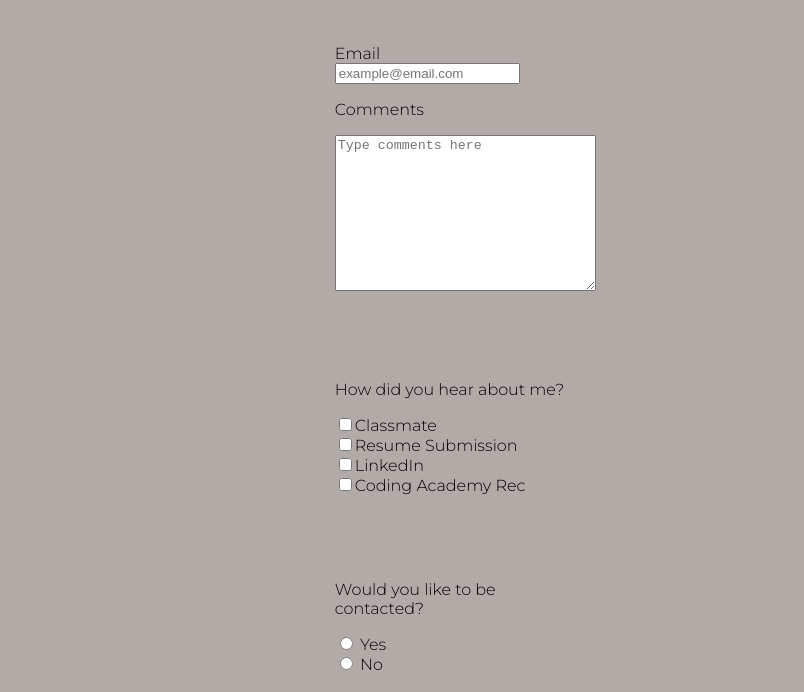
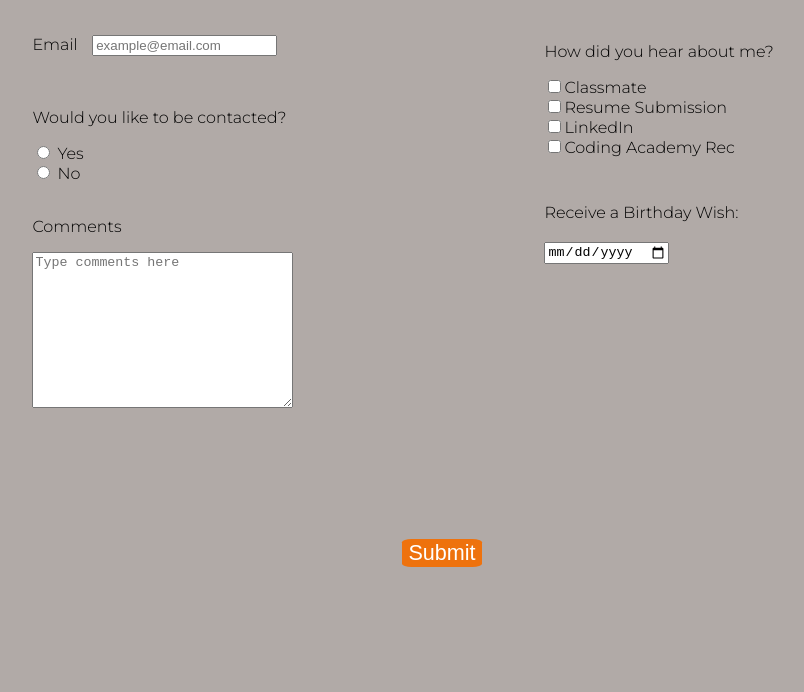
Before and after one commit to priscillamartinez/ACA_web101_Priscilla_Martinez, a plain HTML site: page myPortfolio/contactPage.html in a window 1280 px wide. Shown: the part 124-816 px from the top of the page, without its empty margins (198-1002 px from the left). Drawn offline with Linux system fonts and the light colour scheme.

Commit message:
new files and updates

```diff
--- a/myPortfolio/contact-styles.css
+++ b/myPortfolio/contact-styles.css
@@ -9,8 +9,14 @@ body{
     form {
         display: grid;
         grid-template-columns: 10% 40% 40% 10%;
-        grid-template-rows: 20% 5% 35% 25% 15%;
-        grid-template-areas: ". contact contact ." ". email email ." ". comments comments ." ". checkboxes checkboxes ." ". bubbles bubbles .";
+        grid-template-rows: 1fr 0.5fr 0.5fr 2fr 1fr 1fr;
+        grid-template-areas: ". contact contact ."
+                                ". email email ."
+                                ". comments comments ."
+                                ". checkboxes checkboxes ."
+                                ". bubbles bubbles ."
+                                ". birthdate birthdate ."
+                                ". send send .";
         width: 100vw;
         height: 100vh;
     }
@@ -21,11 +27,7 @@ body{
     }
     .email {
         grid-area: email;
-        margin: auto;
-    }
-
-    .email label{
-        margin-bottom: 7%;
+        margin: 7% auto;
     }
 
     .comments {
@@ -40,6 +42,30 @@ body{
         grid-area: bubbles;
         margin: auto;
     }
+
+    .birthdate{
+        grid-area: birthdate;
+        margin: 5% auto 8% auto;
+    }
+
+    .send{
+        grid-area: send;
+        margin: auto;
+        margin-bottom: 5%;
+        font-size: 1.35em;
+        color: white;
+        background-color: rgb(238, 114, 13);
+        border: 2px;
+        border-color: rgb(238, 114, 13);
+        border-radius: 12%;
+        cursor: pointer;
+    }
+
+    .send:hover{
+        background-color: white;
+        border-color: white;
+        color: rgb(238, 114, 13);
+    }
 }
 
 @media screen and (min-width: 768px) {
@@ -47,34 +73,73 @@ body{
         overflow-x: hidden;
         font-family: 'Montserrat', sans-serif;
     }
+
     form {
         display: grid;
-        grid-template-columns: 20% 30% 30% 20%;
-        grid-template-rows: 20% 5% 35% 25% 15%;
-        grid-template-areas: ". contact contact ." ". email email ." ". comments comments ." ". checkboxes checkboxes ." ". bubbles bubbles .";
-        width: 100vw;
-        height: 100vh;
+        grid-template-columns: 10% 40% 40% 10%;
+        grid-template-rows: 1fr 0.5fr 0.5fr 2fr 2fr;
+        grid-template-areas: ". contact contact ."
+                                ". email checkboxes ."
+                                ". bubbles checkboxes ."
+                                ". comments birthdate ."
+                                ". send send .";
     }
+
     .contact {
         text-align: center;
         grid-area: contact;
-        margin: auto;
+        margin: 2% auto;
+        width: 100%;
     }
     .email {
         grid-area: email;
-        margin: 0 35%;
+        width: 100%;
+        margin-left: 20%;
+    }
+
+    .email label{
+        margin-right: 2%;
     }
     .comments {
         grid-area: comments;
-        margin: 0 35%;
+        width: 100%;
+        margin-left: 20%;
     }
+
     .checkboxes {
         grid-area: checkboxes;
-        margin: 0 35%;
+        width: 100%;
+        margin-left: 20%;
     }
     .bubbles {
         grid-area: bubbles;
-        margin: 0 35% 15%;
+        width: 100%;
+        margin-left: 20%;
+    }
+
+    .birthdate{
+        grid-area: birthdate;
+        width: 100%;
+        margin-top: 4%;
+        margin-left: 20%;
+    }
+
+    .send{
+        grid-area: send;
+        margin: auto;
+        font-size: 1.35em;
+        color: white;
+        background-color: rgb(238, 114, 13);
+        border: 2px;
+        border-color: rgb(238, 114, 13);
+        border-radius: 12%;
+        cursor: pointer;
+    }
+
+    .send:hover{
+        background-color: white;
+        border-color: white;
+        color: rgb(238, 114, 13);
     }
 }
 
@@ -82,34 +147,74 @@ body{
     body {
         overflow-x: hidden;
         font-family: 'Montserrat', sans-serif;
+        width: 100%;
+        height: 100%;
+        margin: auto;
     }
+
     form {
         display: grid;
-        grid-template-columns: 20% 30% 30% 20%;
-        grid-template-rows: 20% 5% 35% 25% 15%;
-        grid-template-areas: ". contact contact ." ". email email ." ". comments comments ." ". checkboxes checkboxes ." ". bubbles bubbles .";
-        width: 100vw;
-        height: 100vh;
+        grid-template-columns: 10% 40% 40% 10%;
+        grid-template-rows: 1fr 0.5fr 0.5fr 2fr 2fr;
+        grid-template-areas: ". contact contact ."
+                                ". email checkboxes ."
+                                ". bubbles checkboxes ."
+                                ". comments birthdate ."
+                                ". send send .";
     }
+
     .contact {
         text-align: center;
         grid-area: contact;
-        margin: auto;
+        margin: 2% auto;
+        width: 100%;
     }
     .email {
         grid-area: email;
-        margin: 0 35%;
+        width: 100%;
+        margin-left: 20%;
+    }
+
+    .email label{
+        margin-right: 2%;
     }
     .comments {
         grid-area: comments;
-        margin: 0 35%;
+        width: 100%;
+        margin-left: 20%;
     }
+
     .checkboxes {
         grid-area: checkboxes;
-        margin: 0 35%;
+        width: 100%;
     }
     .bubbles {
         grid-area: bubbles;
-        margin: 0 35% 15%;
+        width: 100%;
+        margin-left: 20%;
+    }
+
+    .birthdate{
+        grid-area: birthdate;
+        width: 100%;
+        margin-top: 4%;
+    }
+
+    .send{
+        grid-area: send;
+        margin: auto;
+        font-size: 1.35em;
+        color: white;
+        background-color: rgb(238, 114, 13);
+        border: 2px;
+        border-color: rgb(238, 114, 13);
+        border-radius: 12%;
+        cursor: pointer;
+    }
+
+    .send:hover{
+        background-color: white;
+        border-color: white;
+        color: rgb(238, 114, 13);
     }
 }
--- a/myPortfolio/contactPage.html
+++ b/myPortfolio/contactPage.html
@@ -7,21 +7,20 @@
     <link href="https://fonts.googleapis.com/css2?family=Montserrat:wght@300&family=Raleway:wght@500display=swap"
         rel="stylesheet">
     <link rel="stylesheet" href="contact-styles.css">
-    <title>Contact Me</title>
+    <title>Contact</title>
 </head>
 
 <body>
-
     <form action="results.html" method="GET">
-        <h1 class="contact">Contact Me</h1>
+        <h1 class="contact">Contact</h1>
         <section class="email">
             <label for="email">Email</label>
-            <input type="email" id="email" name="email" placeholder="example@email.com">
+            <input type="email" id="email" name="email" placeholder="example@email.com"><br>
         </section>
 
         <section class="comments">
             <p>Comments</p>
-            <textarea name="text" id="text" cols="30" rows="10" placeholder="Type comments here"></textarea>
+            <textarea name="text" id="text" cols="30" rows="10" placeholder="Type comments here"></textarea><br>
         </section>
 
         <section class="checkboxes">
@@ -37,8 +36,15 @@
             <input type="radio" id="yes" name="response" value="yes">
             <label for="yes">Yes</label><br>
             <input type="radio" id="no" name="response" value="no">
-            <label for="no">No</label>
+            <label for="no">No</label><br>
         </section>
+
+        <section class="birthdate">
+            <label for="birthday">Receive a Birthday Wish:</label><br><br>
+            <input type="date" id="birthday" name="birthday">
+        </section>
+
+        <button class="send">Submit</button>
     </form>
 </body>
 
```
Also changed, not shown: myPortfolio/results.html (+19 -0 lines).
